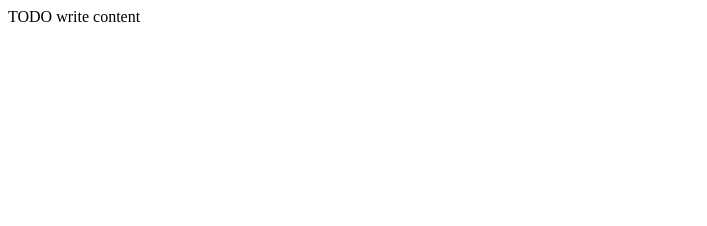
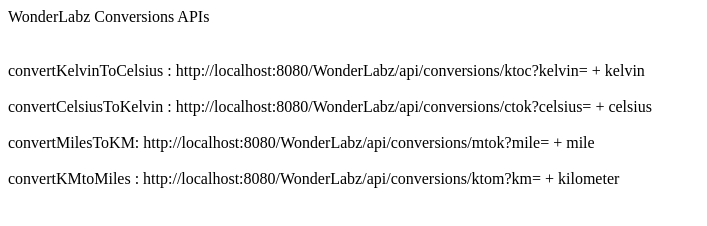
Before and after one commit to Koopedi/Wonderlabz, a plain HTML site: page web/index.html in a window 1280 px wide. Shown: the whole page, without its empty margins (0-707 px from the left). Drawn offline with Linux system fonts and the light colour scheme.

Commit message:
writing the API on HTML page

```diff
--- a/web/index.html
+++ b/web/index.html
@@ -6,11 +6,21 @@ and open the template in the editor.
 -->
 <html>
     <head>
-        <title>TODO supply a title</title>
+        <title>WonderLabz</title>
         <meta charset="UTF-8">
         <meta name="viewport" content="width=device-width, initial-scale=1.0">
     </head>
     <body>
-        <div>TODO write content</div>
+        <div>WonderLabz Conversions APIs</div>
+        <br>
+        <br>
+          <div> convertKelvinToCelsius  :  http://localhost:8080/WonderLabz/api/conversions/ktoc?kelvin= + kelvin</div>
+                  <br>
+          <div> convertCelsiusToKelvin :  http://localhost:8080/WonderLabz/api/conversions/ctok?celsius= + celsius</div>
+                  <br>
+          <div>convertMilesToKM: http://localhost:8080/WonderLabz/api/conversions/mtok?mile= + mile</div>
+           <br>
+          <div> convertKMtoMiles :  http://localhost:8080/WonderLabz/api/conversions/ktom?km= + kilometer</div>
+
     </body>
 </html>
```
